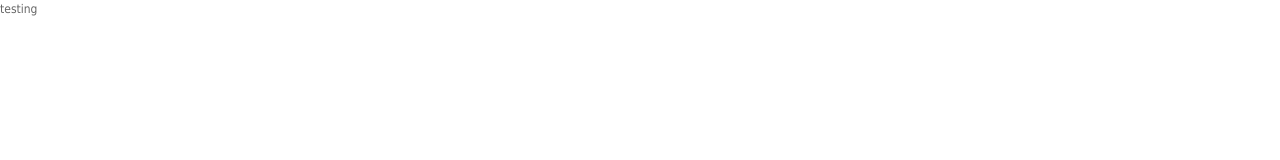
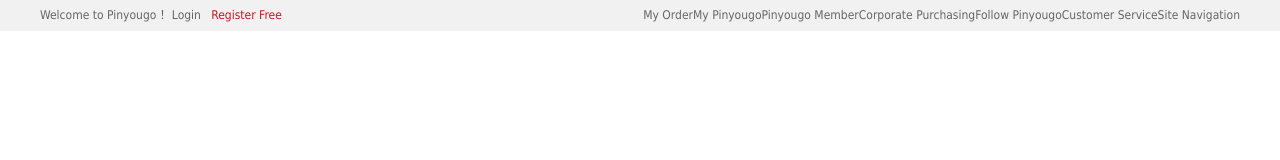
Before and after one commit to qq695353020/Online-shopping-project, a plain HTML site: page online shopping/index.html in a window 1280 px wide. Drawn offline with Linux system fonts and the light colour scheme.

Commit message:
Top navigation bar updated.
Start developing online shopping website.

```diff
--- a/online shopping/css/common.css
+++ b/online shopping/css/common.css
@@ -1,5 +1,26 @@
-/* Website width */
+/* Website body width */
 .w {
     width: 1200px;
     margin: 0 auto;
 }
+.fl {
+    float: left;
+}
+.fr {
+    float: right;
+}
+.style_red {
+    color: #c81623;
+}
+/* Top navigation bar */
+.shortcut {
+    height: 31px;
+    line-height: 31px;
+    background-color: #f1f1f1;
+}
+.shortcut li {
+    float: left;
+}
+.shortcut .fr ul li:nth-child(even) {
+
+}
--- a/online shopping/index.html
+++ b/online shopping/index.html
@@ -1,21 +1,55 @@
 <!DOCTYPE html>
 <html lang="en">
+
 <head>
     <meta charset="UTF-8">
     <meta name="viewport" content="width=device-width, initial-scale=1.0">
     <title>Pinyougo Online Shopping-Best price with high-quality items in NZ</title>
-        <!-- Website description -->
-        <meta name="description" content="Mall-a professional comprehensive online shopping mall that sells tens of thousands of brand high-quality products such as home appliances, digital communications, computers, home department stores, clothing, maternal and child, books, food. Convenient and honest services to provide you with pleasure Online shopping experience! " />
-        <!-- keywords -->
-        <meta name="keywords" content="Online shopping, online sales, mobile phones, notebooks, computers, MP3, CD, VCD, DV, cameras, digital, accessories, watches, memory cards, Pinyougo"/>
-        <!-- title,description and keywords above are created for SEO(Search Engine Optimization) -->
+    <!-- Website description -->
+    <meta name="description"
+        content="Mall-a professional comprehensive online shopping mall that sells tens of thousands of brand high-quality products such as home appliances, digital communications, computers, home department stores, clothing, maternal and child, books, food. Convenient and honest services to provide you with pleasure Online shopping experience! " />
+    <!-- keywords -->
+    <meta name="keywords"
+        content="Online shopping, online sales, mobile phones, notebooks, computers, MP3, CD, VCD, DV, cameras, digital, accessories, watches, memory cards, Pinyougo" />
+    <!-- title,description and keywords above are created for SEO(Search Engine Optimization) -->
     <!-- Initial and common style file -->
     <link rel="stylesheet" href="css/base.css">
     <link rel="stylesheet" href="css/common.css">
     <!-- SiteLogo -->
     <link rel="shortcut icon" href="favicon.ico" />
 </head>
+
 <body>
-    testing
+    <!-- Top navigation bar -->
+    <section class="shortcut">
+        <div class="w">
+            <div class="fl">
+                <ul>
+                    <li>Welcome to Pinyougo！&nbsp;</li>
+                    <li>
+                        <a href="#">Login</a> &nbsp; <a href="#" class="style_red">Register Free</a>
+                    </li>
+                </ul>
+            </div>
+            <div class="fr">
+                <ul>
+                    <li>My Order</li>
+                    <li></li>
+                    <li>My Pinyougo</li>
+                    <li></li>
+                    <li>Pinyougo Member</li>
+                    <li></li>
+                    <li>Corporate Purchasing</li>
+                    <li></li>
+                    <li>Follow Pinyougo</li>
+                    <li></li>
+                    <li>Customer Service</li>
+                    <li></li>
+                    <li>Site Navigation</li>
+                </ul>
+            </div>
+        </div>
+    </section>
 </body>
+
 </html>
```
